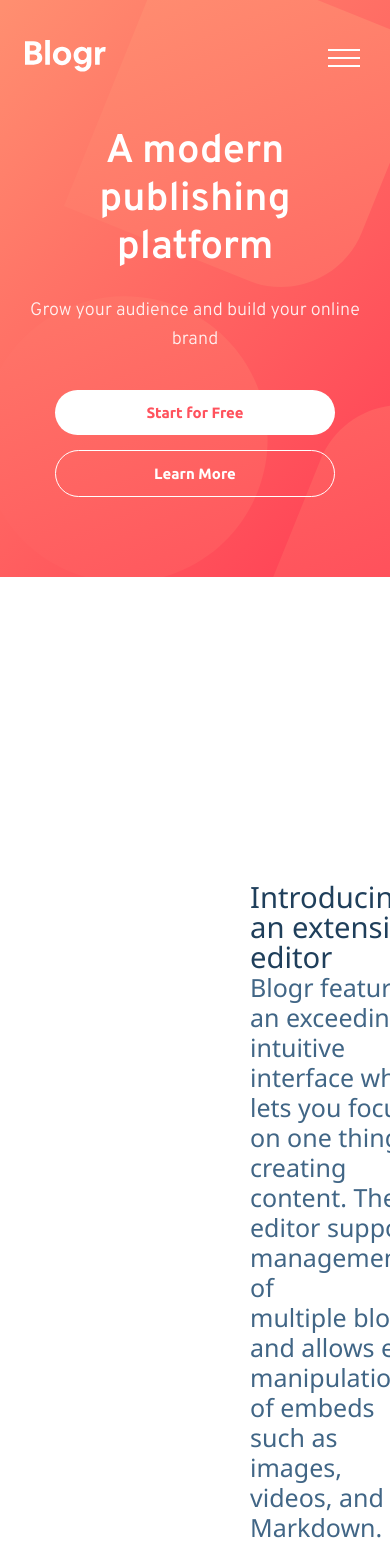
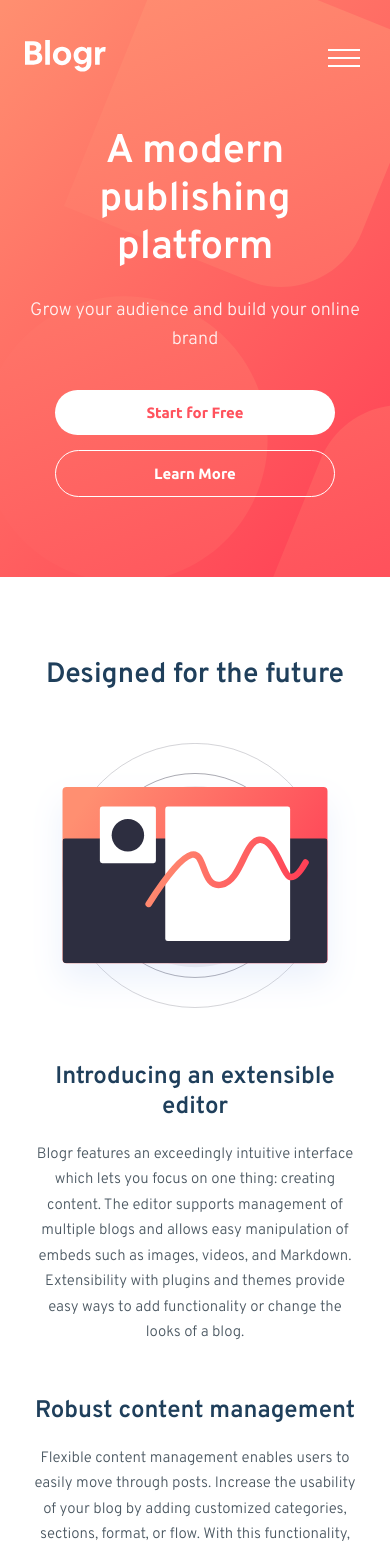
Before and after one commit to Musiki8213/Task-8.2--UI-Challenge, a React (Vite) app: page / in a window 390 px wide. Shown: the top 1546 px of the page. Built offline with nearby package versions, Linux system fonts and the light colour scheme.

Commit message:
style: improve second section spacing and responsiveness

```diff
--- a/src/assets/Components/SecondSection/SecondSection.css
+++ b/src/assets/Components/SecondSection/SecondSection.css
@@ -1,39 +1,167 @@
-.second-section h2 {
-  margin-bottom: -400px;
-  margin-top: 150px;
-  width: 450px;
-  margin-left: 700px;
+.second-section {
+  padding: 150px 100px;
+  max-width: 1440px;
+  margin: 0 auto;
+  font-family: "Overpass", sans-serif;
+}
+
+.section-title {
+  text-align: center;
   color: hsl(208, 49%, 24%);
-  font-weight: 500;
+  font-weight: 600;
   font-size: 40px;
-  font-family: "Segoe UI", Tahoma, Geneva, Verdana, sans-serif;
+  margin-bottom: 100px;
+  font-family: "Overpass", sans-serif;
 }
 
 .second-section-content {
   display: flex;
   flex-direction: row;
-  margin-right: -210px;
-  margin-top: 300px;
+  align-items: center;
+  gap: 100px;
+  position: relative;
 }
 
 .second-section-texts {
-  font-weight: 350;
-  font-size: 25px;
-  line-height: 30px;
-  color: hsla(208, 35%, 39%, 1);
-  font-family: "Segoe UI", Tahoma, Geneva, Verdana, sans-serif;
-  margin-left: 250px;
-  width: 900px;
-  margin-top: 200px;
+  flex: 1;
+  max-width: 550px;
+  padding-left: 50px;
 }
 
-.second-section-texts h3 {
-  font-weight: 500;
-  color: hsl(208, 49%, 24%);
+.text-block {
+  margin-bottom: 60px;
 }
 
-.second-section img {
-  margin-left: 0px;
-  width: 110%;
-  margin-top: -30px;
+.text-block:last-child {
+  margin-bottom: 0;
 }
+
+.text-block h3 {
+  font-weight: 600;
+  color: hsl(208, 49%, 24%);
+  font-size: 28px;
+  margin-bottom: 25px;
+  font-family: "Overpass", sans-serif;
+}
+
+.text-block p {
+  font-weight: 300;
+  font-size: 16px;
+  line-height: 1.8;
+  color: hsl(207, 13%, 34%);
+  font-family: "Overpass", sans-serif;
+}
+
+.second-section-image {
+  flex: 1;
+  position: relative;
+  overflow: hidden;
+}
+
+.desktop-image {
+  width: 100%;
+  height: auto;
+  max-width: 800px;
+  margin-left: -100px;
+  display: block;
+}
+
+.mobile-image {
+  display: none;
+}
+
+@media (max-width: 1024px) {
+  .second-section {
+    padding: 100px 50px;
+  }
+
+  .second-section-content {
+    flex-direction: column-reverse;
+    gap: 60px;
+  }
+
+  .second-section-texts {
+    padding-left: 0;
+    text-align: center;
+    max-width: 100%;
+  }
+
+  .desktop-image {
+    margin-left: 0;
+    max-width: 100%;
+  }
+}
+
+@media (max-width: 768px) {
+  .second-section {
+    padding: 80px 30px 60px;
+  }
+
+  .section-title {
+    font-size: 28px;
+    margin-bottom: 50px;
+    padding: 0 10px;
+  }
+
+  .second-section-content {
+    gap: 50px;
+  }
+
+  .second-section-texts {
+    padding-left: 0;
+  }
+
+  .text-block {
+    margin-bottom: 50px;
+  }
+
+  .text-block h3 {
+    font-size: 24px;
+    margin-bottom: 20px;
+  }
+
+  .text-block p {
+    font-size: 15px;
+    line-height: 1.7;
+  }
+
+  .desktop-image {
+    display: none;
+  }
+
+  .mobile-image {
+    display: block;
+    width: 100%;
+    height: auto;
+    margin: 0 auto;
+  }
+}
+
+@media (max-width: 375px) {
+  .second-section {
+    padding: 60px 20px 50px;
+  }
+
+  .section-title {
+    font-size: 26px;
+    margin-bottom: 40px;
+  }
+
+  .second-section-content {
+    gap: 40px;
+  }
+
+  .text-block {
+    margin-bottom: 40px;
+  }
+
+  .text-block h3 {
+    font-size: 22px;
+    margin-bottom: 15px;
+  }
+
+  .text-block p {
+    font-size: 14px;
+    line-height: 1.6;
+  }
+}
--- a/src/assets/Components/SecondSection/SecondSection.tsx
+++ b/src/assets/Components/SecondSection/SecondSection.tsx
@@ -1,42 +1,44 @@
-
 import "./SecondSection.css";
 
 export const SecondSection = () => {
   return (
     <section className="second-section">
-      <h2>Designed for the future</h2>
+      <h2 className="section-title">Designed for the future</h2>
 
       <div className="second-section-content">
         <div className="second-section-texts">
-          <h3>Introducing an extensivle editor</h3>
-          <p>
-            Blogr features an exceedingly intuitive interface which lets you
-            focus <br />
-            on one thing: creating content. The editor supports management of{" "}
-            <br />
-            multiple blogs and allows easy manipulation of embeds such as
-            images, <br />
-            videos, and Markdown. Extensibility with plugins and themes provide{" "}
-            <br />
-            easy ways to add functionality or change the looks of a blog.
-          </p>
+          <div className="text-block">
+            <h3>Introducing an extensible editor</h3>
+            <p>
+              Blogr features an exceedingly intuitive interface which lets you
+              focus on one thing: creating content. The editor supports management of
+              multiple blogs and allows easy manipulation of embeds such as
+              images, videos, and Markdown. Extensibility with plugins and themes provide
+              easy ways to add functionality or change the looks of a blog.
+            </p>
+          </div>
 
-          <h3>Robust content management</h3>
-          <p>
-            Flexible content management enables users to easily move through{" "}
-            <br />
-            posts. Increase the usability of your blog by adding customized{" "}
-            <br />
-            categories, sections, format, or flow. With this functionality,
-            you’re in <br />
-            full control.
-          </p>
+          <div className="text-block">
+            <h3>Robust content management</h3>
+            <p>
+              Flexible content management enables users to easily move through
+              posts. Increase the usability of your blog by adding customized
+              categories, sections, format, or flow. With this functionality,
+              you're in full control.
+            </p>
+          </div>
         </div>
 
-        <div>
+        <div className="second-section-image">
           <img
-            src="public/illustration-editor-desktop.svg"
-            alt="desktopImage"
+            src="/illustration-editor-desktop.svg"
+            alt="Editor illustration"
+            className="desktop-image"
+          />
+          <img
+            src="/illustration-editor-mobile.svg"
+            alt="Editor illustration"
+            className="mobile-image"
           />
         </div>
       </div>
```
